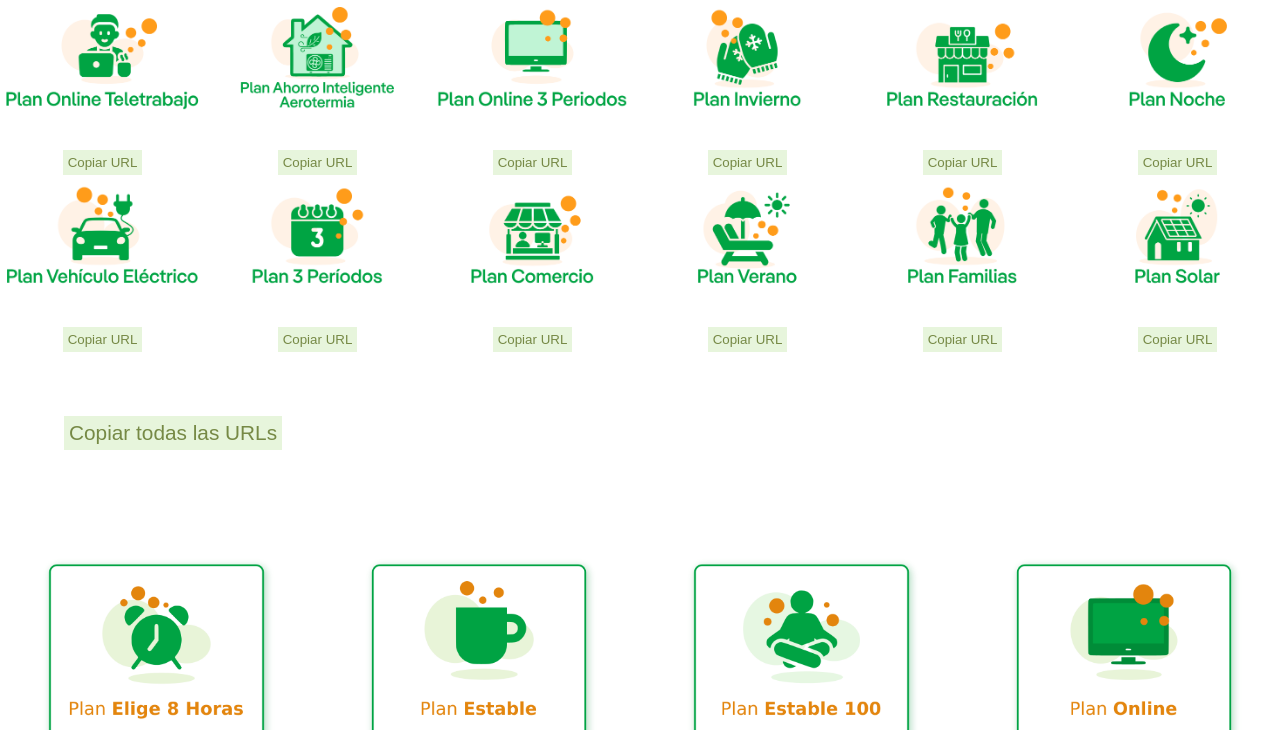
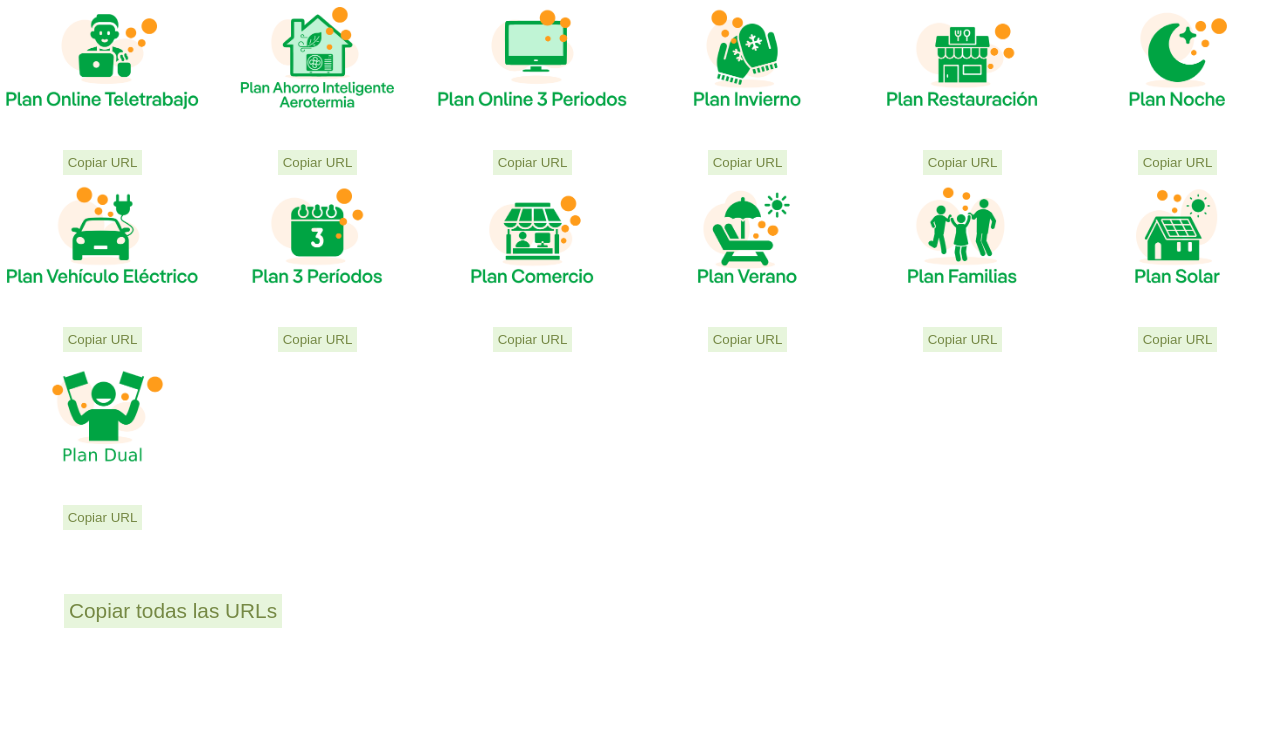
Before and after one commit to ENGEL-INETUM/monolito-carrusel, a plain HTML site: page index.html in a window 1280 px wide. Shown: the part 448-1178 px from the top of the page. Drawn offline with Linux system fonts and the light colour scheme.

Commit message:
plan dual

```diff
--- a/index.html
+++ b/index.html
@@ -206,6 +206,12 @@
                 Copiar URL
             </button>
         </div>
+        <div class="image-container">
+            <img class="image" src="./plan_dual.png" alt="Imagen 23" />
+            <button class="copy-button" onclick="copyImageURL(this.previousElementSibling.src)">
+                Copiar URL
+            </button>
+        </div>
     </div>
 
     <!-- Botón para copiar todas las URLs -->
```
Also changed, not shown: plan_dual.png (added).
